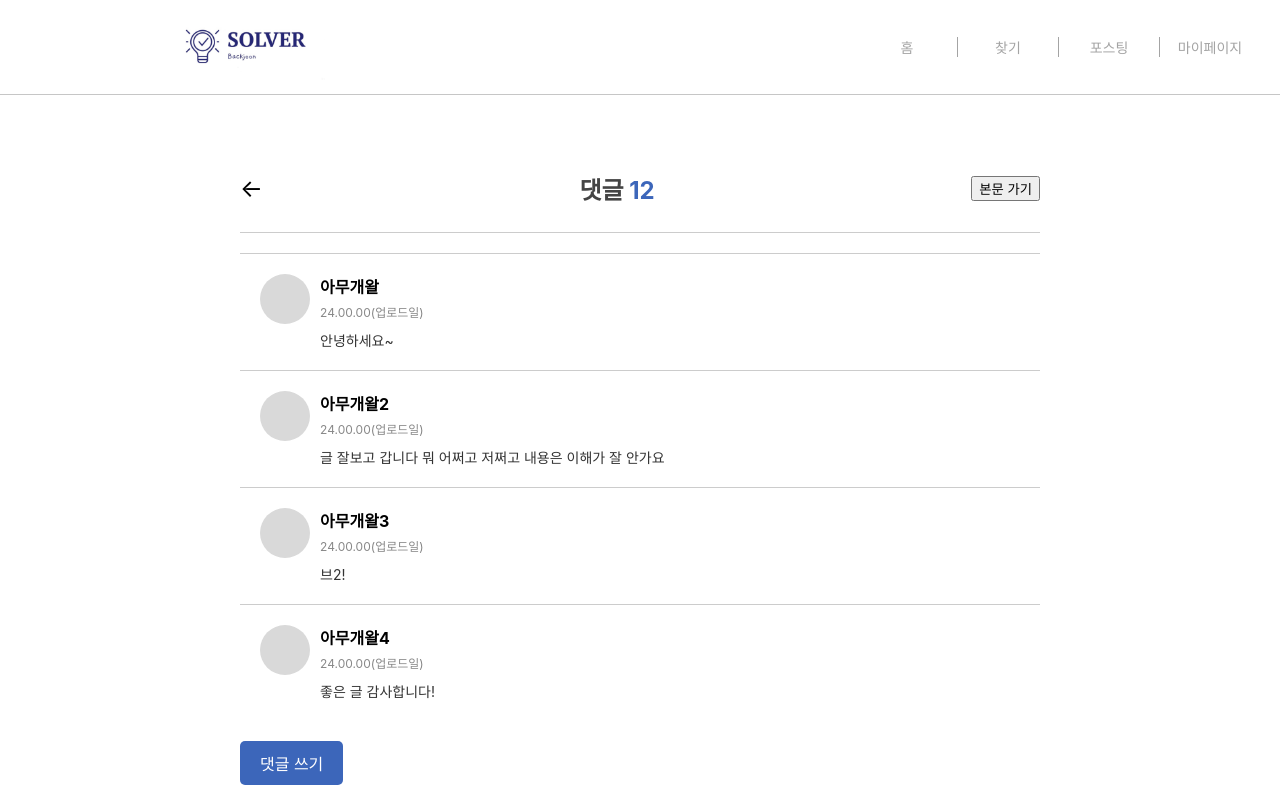
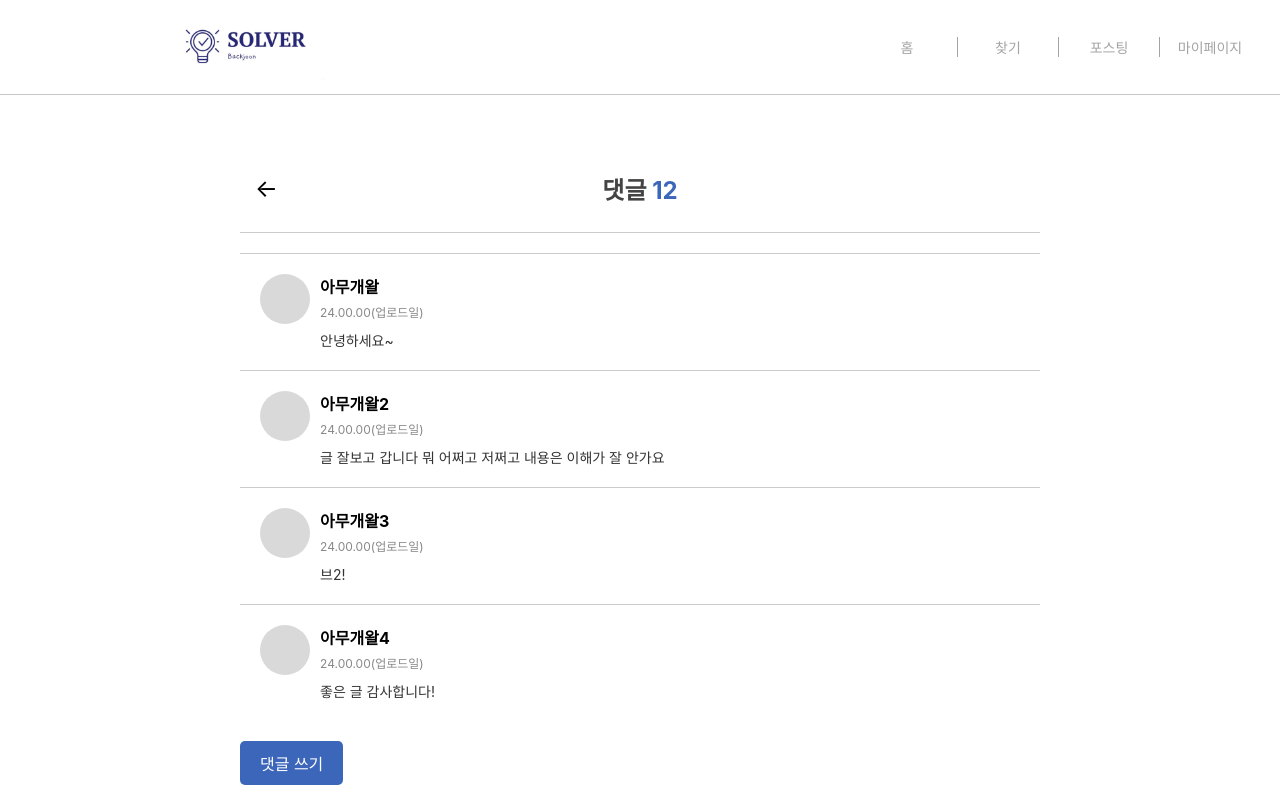
Before and after one commit to yerroong/inha_likelion_hackathon4, a React (Create React App) app in the folder front/: page /post/1/comments in a window 1280 px wide. Built offline with nearby package versions, Linux system fonts and the light colour scheme.

Commit message:
edit page header

```diff
--- a/front/src/pages/PostComment.jsx
+++ b/front/src/pages/PostComment.jsx
@@ -16,12 +16,16 @@ const Header = styled.div`
   margin-bottom: 20px;
   border-bottom: 1px solid #ccc;
   padding-bottom: 10px;
+  position: relative;
+  justify-content: center;
 `;
 
 const BackButton = styled(Link)`
   font-size: 24px;
   text-decoration: none;
   color: black;
+  position: absolute;
+  left: 15px;
 `;
 
 const CommentCount = styled.h1`
@@ -146,7 +150,6 @@ const PostComment = () => {
       <Header>
         <BackButton to={`/post/${postId}`}>←</BackButton>
         <CommentCount>댓글 <span>12</span></CommentCount>
-        <Link to={`/post/${postId}`}><button>본문 가기</button></Link>
       </Header>
       <CommentList>
         {comments.map((comment) => (
```
